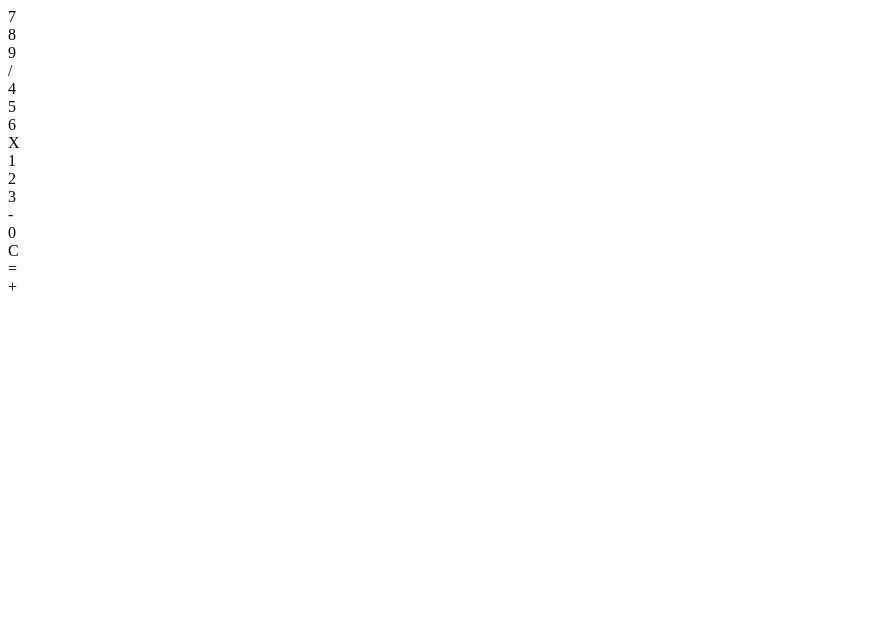
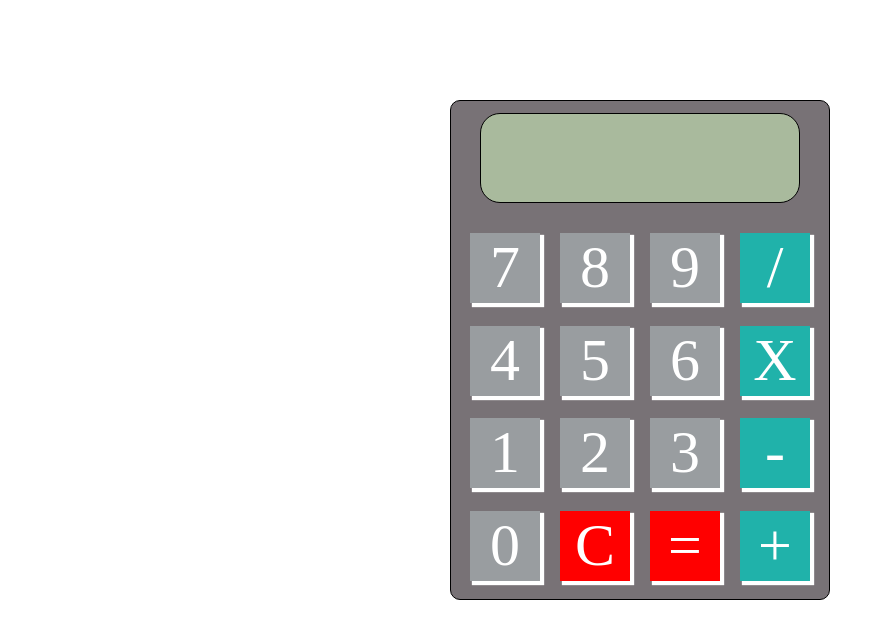
Before and after one commit to manueldezman/Calculator, a plain HTML site: page index.html in a window 1280 px wide. Shown: the whole page, without its empty margins (0-885 px from the left). Drawn offline with Linux system fonts and the light colour scheme.

Commit message:
style the calculator display and buttons

```diff
--- a/index.html
+++ b/index.html
@@ -4,6 +4,7 @@
     <meta charset="UTF-8">
     <meta name="viewport" content="width=device-width, initial-scale=1.0">
     <title>Calculator App</title>
+    <link rel="stylesheet" href="styles.css">
 </head>
 <body>
     <section class="calculator-container">
--- /dev/null
+++ b/styles.css
@@ -0,0 +1,59 @@
+* {
+    box-sizing: border-box;
+    padding: 0;
+    margin: 0;
+}
+
+html {
+    font-size: 62.5%;
+}
+
+.calculator-container {
+    width: 38rem;
+    height: 50rem;
+    border: 1px solid black;
+    margin-inline: auto;
+    display: flex;
+    flex-direction: column;
+    background-color: #787276;
+    justify-content: space-around;
+    border-radius: 1rem;
+    margin-top: 10rem;
+
+}
+.buttons {
+    height: 36rem;
+    width: 34rem;
+    display: flex;
+    flex-wrap: wrap;
+    gap: 1rem;
+    align-items: center;
+    justify-content: space-between;
+    background-color: #787276;
+    margin-inline: auto;
+}
+.button {
+    width: 7rem;
+    height: 7rem;
+    color: white;
+    font-size: 6rem;
+    text-align: center;
+    background-color: #999DA0;
+    box-shadow: .3rem .3rem .1rem .1rem ;
+
+}
+.operator {
+    background-color: #20B2AA;
+}
+.display {
+    width: 32rem;
+    height: 9rem;
+    border: 1px solid black;
+    margin-inline: auto;
+    border-radius: 2rem;
+    background-color: #A9BA9D;
+}
+
+.equal, .clear {
+    background-color: red;
+}
```
Lines whose indentation alone changed are shown as unchanged.
